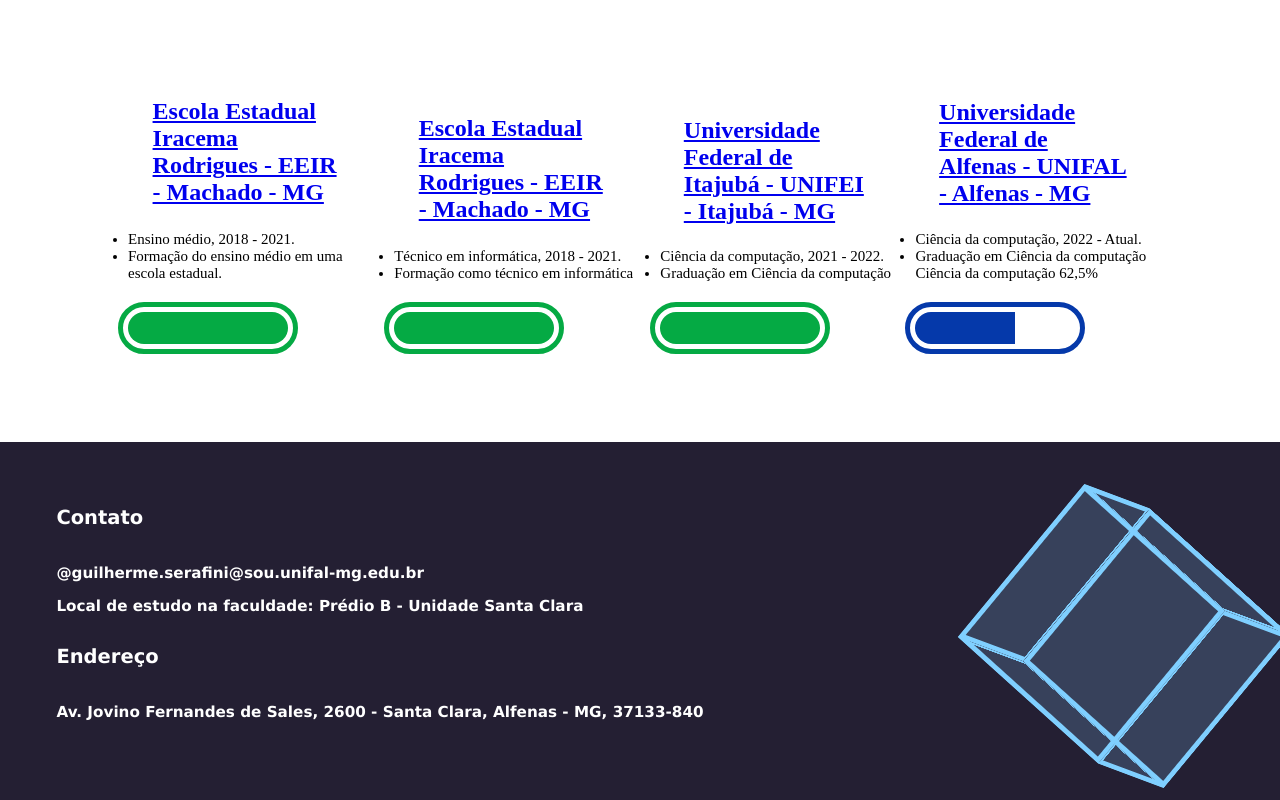
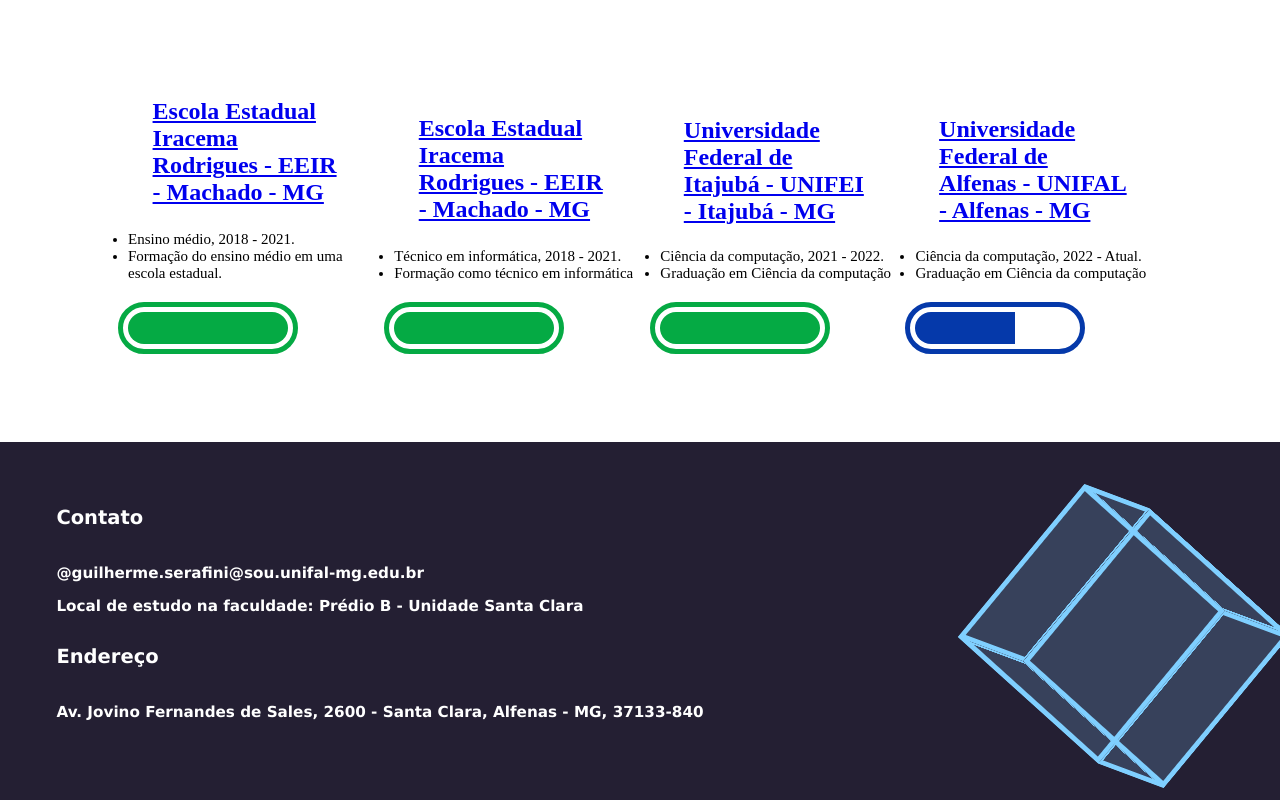
Before and after one commit to GuilhermeHenq/guilherme-henrique, a plain HTML site: page index.html in a window 1280 px wide. Shown: the part 6258-7058 px from the top of the page. Drawn offline with nearby package versions, Linux system fonts and the light colour scheme.

Commit message:
Update index.html

```diff
--- a/index.html
+++ b/index.html
@@ -466,7 +466,7 @@
         <li>Ciência da computação, 2022 - Atual.</li>
         <li>Graduação em Ciência da computação</li>
       </ul>
-      <a>Ciência da computação 62,5%<div class="loader2" alt="Barra com 62,5%"></div></a>
+      <div class="loader2" alt="Barra com 62,5%"></div>
     </div>
   </section>
 
```
